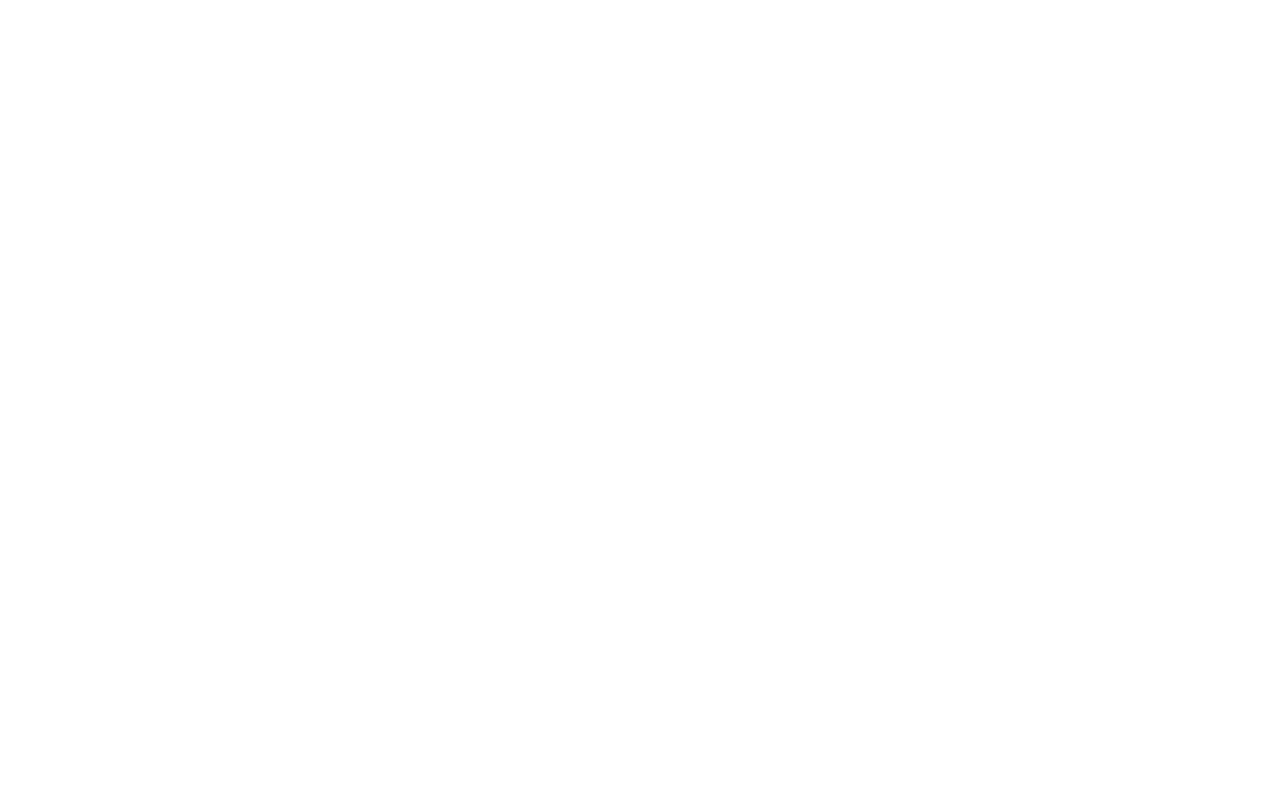
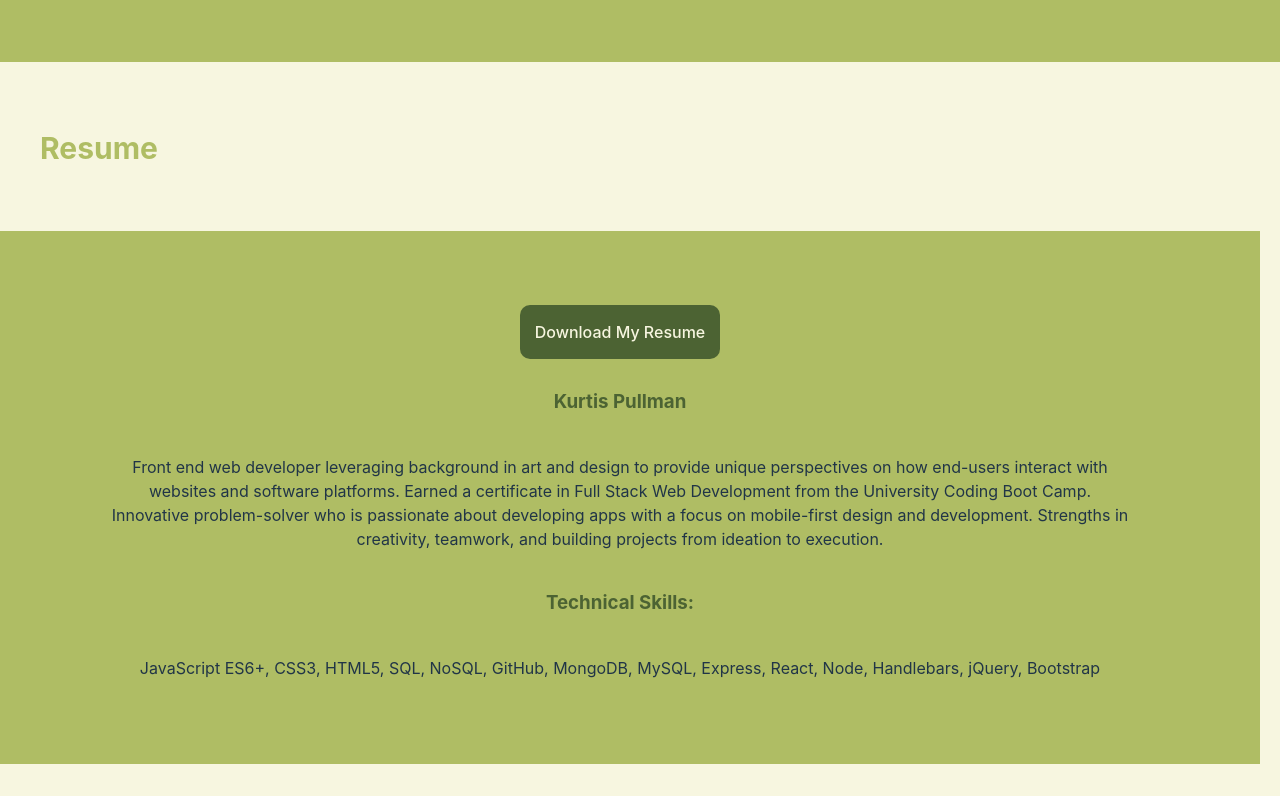
Before and after one commit to kiz1rkle/portfolio, a React (Vite) app: page / in a window 1280 px wide. Shown: the part 3804-4600 px from the top of the page. Before the commit the page ends 1337 px from the top, so only its background shows below. Built offline with nearby package versions, Linux system fonts and the light colour scheme.

Commit message:
yes, I was correct and need to make everythign on one page | fixed Resume component

```diff
--- a/src/App.jsx
+++ b/src/App.jsx
@@ -50,11 +50,11 @@
   return (
     <>
       <Header />
-      <RouterProvider router={router}/>
-      {/* <AboutMe />
+      {/* <RouterProvider router={router}/> */}
+      <AboutMe />
       <Portfolio />
       <Contact />
-      <Resume /> */}
+      <Resume />
       <Links />
       <Footer />
     </>
--- a/src/components/mini-components/Nav.jsx
+++ b/src/components/mini-components/Nav.jsx
@@ -8,15 +8,15 @@
         // Children in React must be nested within a parent
         <nav>
             {/* <Link to="/portfolio"> Portfolio </Link> */}
-            <a href='/'>About Me</a>
+            {/* <a href='/'>About Me</a>
             <a href='/portfolio'>Portfolio</a>
             <a href='/contact'>Contact Me</a>
-            <a href='/resume'>Resume</a>
+            <a href='/resume'>Resume</a> */}
 
-            {/* <a href='/'>About Me</a>
+            <a href='/'>About Me</a>
             <a href='#Works'>Portfolio</a>
             <a href='#contact-div'>Contact Me</a>
-            <a href='#resumepage'>Resume</a> */}
+            <a href='#resumepage'>Resume</a>
         </nav>
 
     )
```
